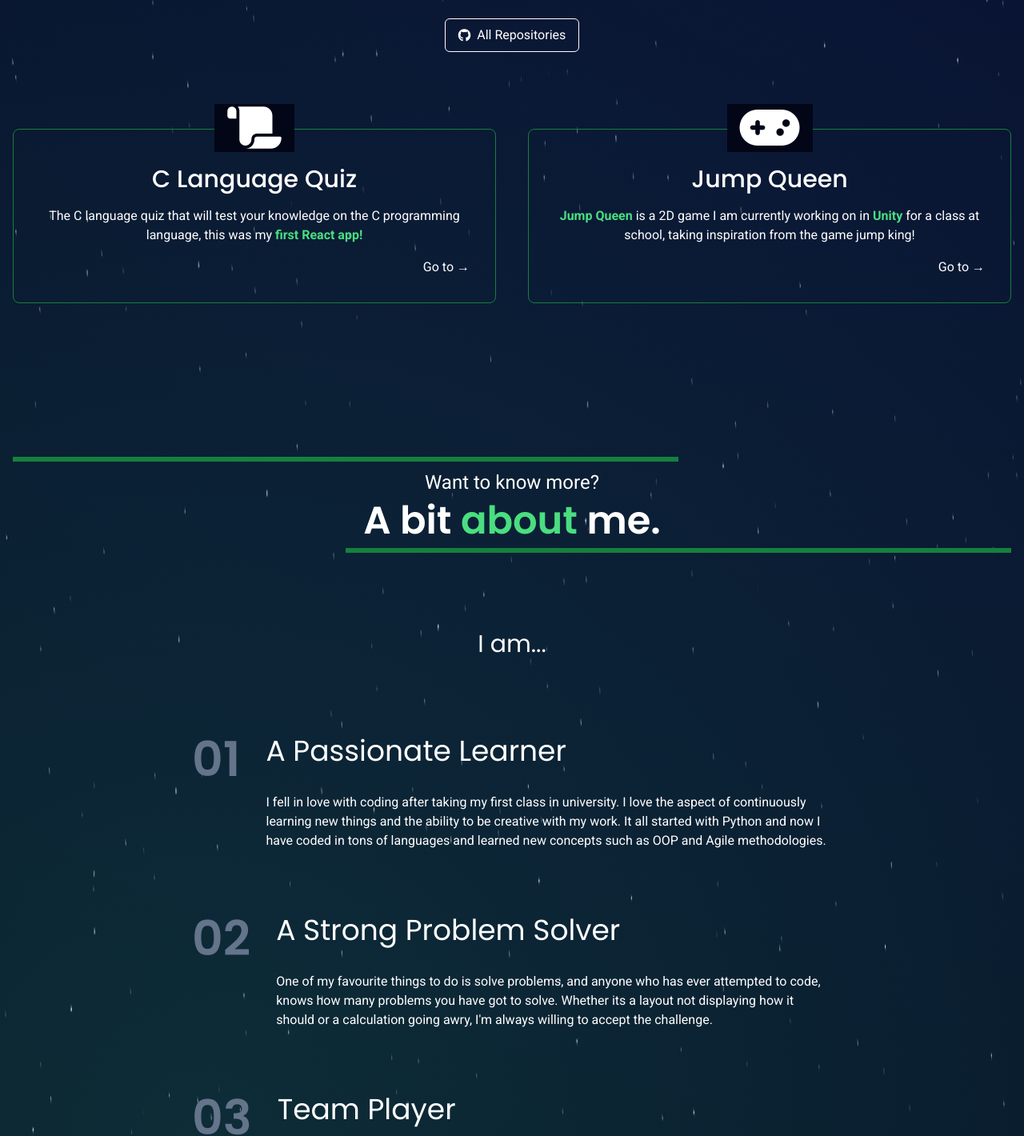
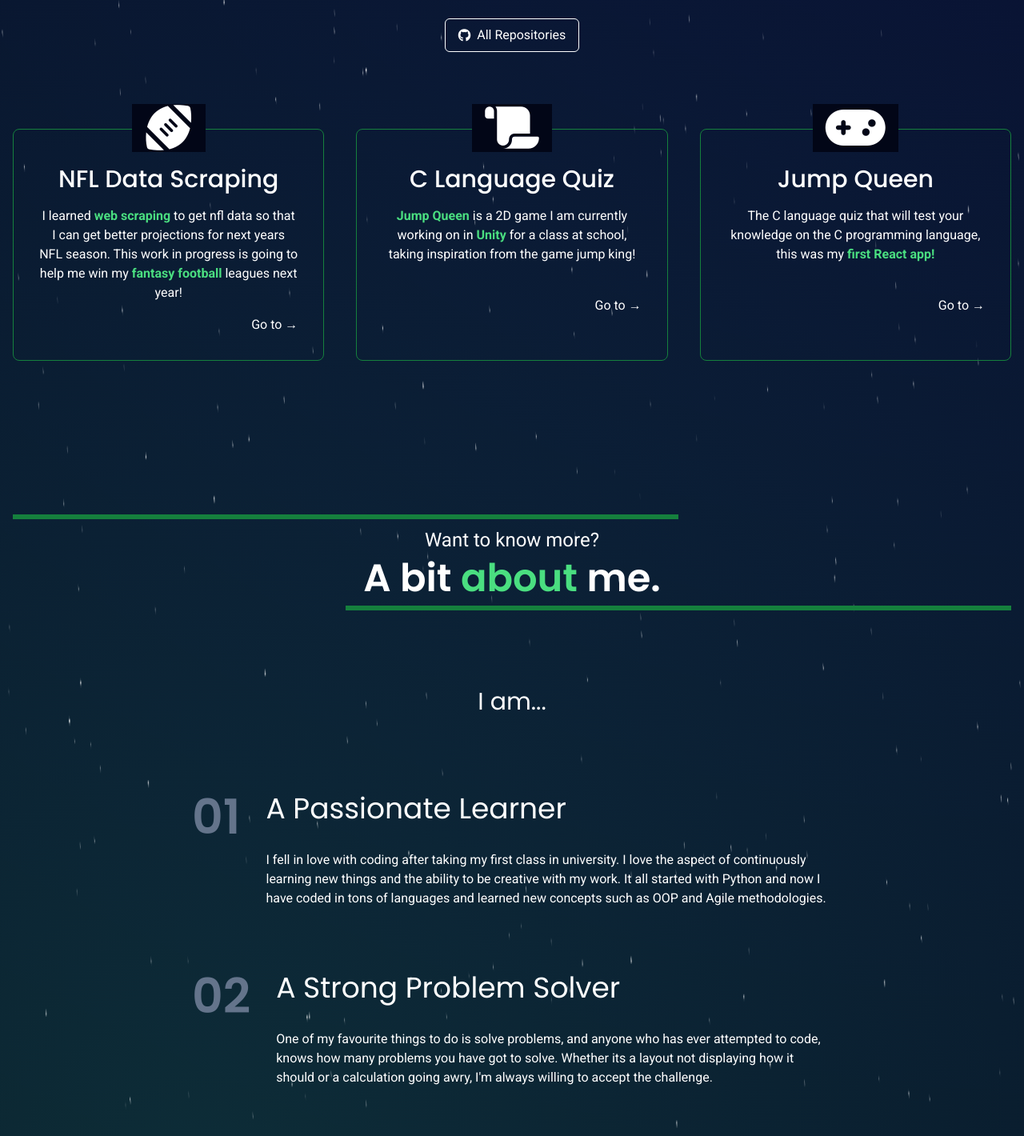
Before and after one commit to JP5252/Justin-Pearson-personal-pebsite, a SvelteKit app: page / in a window 1280 px wide. Shown: the part 860-2280 px from the top of the page at 80% size. Built offline with nearby package versions, Linux system fonts and the light colour scheme.

Commit message:
add new project

```diff
--- a/src/components/Main.svelte
+++ b/src/components/Main.svelte
@@ -2,6 +2,11 @@
   import Step from "./Step.svelte";
 
   let steps = [
+    {
+      name: "NFL Data Scraping",
+      icon: "fa-solid fa-football",
+      href: "https://github.com/JP5252/NFL-Data-Scraping",
+    },
     {
       name: "C Language Quiz",
       icon: "fa-solid fa-scroll",
@@ -26,7 +31,7 @@
         "One of my favourite things to do is solve problems, and anyone who has ever attempted to code, knows how many problems you have got to solve. Whether its a layout not displaying how it should or a calculation going awry, I'm always willing to accept the challenge.",
     },
     {
-      name: "Team Player",
+      name: "A Team Player",
       description:
         "Growing up I played a number of team sports including football, lacrosse, basketball and rugby and I now coach football as well. From my time around all those sports I learned the importance teamwork. If everyone communicates effectively, is accountable for their own jobs, and trusts eachother, then the team will prosper and achieve their goals.",
     },
@@ -96,13 +101,13 @@
       <i class="fa-brands fa-github"></i>
       <p>All Repositories</p>
     </a>
-    <div class="grid grid-cols-1 lg:grid-cols-2 gap-12 lg:gap-10">
+    <div class="grid grid-cols-2 lg:grid-cols-3 gap-12 lg:gap-10">
       <Step step={steps[0]}>
         <p>
-          The C language quiz that will test your knowledge on the C programming
-          language, this was my <strong class="text-green-400"
-            >first React app!</strong
-          >
+          I learned <strong class="text-green-400">web scraping</strong> to get
+          nfl data so that I can get better projections for next years NFL
+          season. This work in progress is going to help me win my
+          <strong class="text-green-400">fantasy football</strong> leagues next year!
         </p>
       </Step>
       <Step step={steps[1]}>
@@ -110,6 +115,14 @@
           <strong class="text-green-400">Jump Queen</strong> is a 2D game I am
           currently working on in <strong class="text-green-400">Unity</strong> for
           a class at school, taking inspiration from the game jump king!
+        </p>
+      </Step>
+      <Step step={steps[2]}>
+        <p>
+          The C language quiz that will test your knowledge on the C programming
+          language, this was my <strong class="text-green-400"
+            >first React app!</strong
+          >
         </p>
       </Step>
     </div>
```
